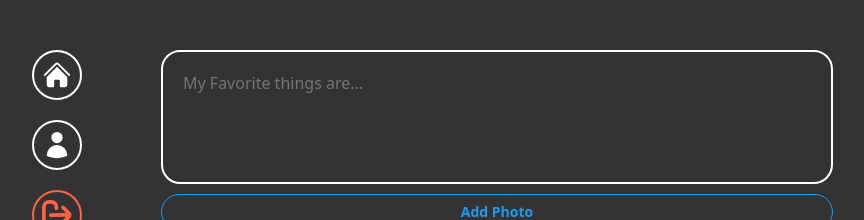
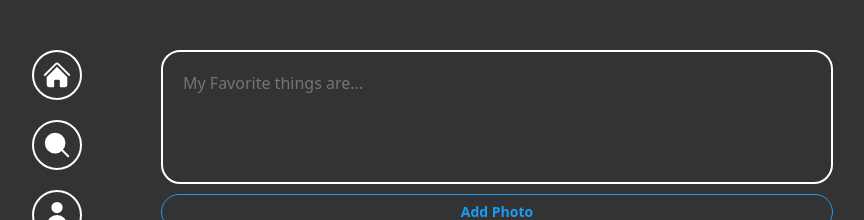
Before and after one commit to pollyjean/myfav, a React (Vite) app: page / in a window 1280 px wide. Shown: the top 220 px of the page, without its empty margins (237-1101 px from the left). Built offline with nearby package versions, Linux system fonts and the light colour scheme; no server answers; the database is empty; sample sign-in values are in the browser's storage.

Commit message:
:art: Add Search menu

```diff
--- a/src/Layout.tsx
+++ b/src/Layout.tsx
@@ -24,6 +24,23 @@ const Layout = () => {
             >
               <path d="M11.47 3.841a.75.75 0 0 1 1.06 0l8.69 8.69a.75.75 0 1 0 1.06-1.061l-8.689-8.69a2.25 2.25 0 0 0-3.182 0l-8.69 8.69a.75.75 0 1 0 1.061 1.06l8.69-8.689Z" />
               <path d="m12 5.432 8.159 8.159c.03.03.06.058.091.086v6.198c0 1.035-.84 1.875-1.875 1.875H15a.75.75 0 0 1-.75-.75v-4.5a.75.75 0 0 0-.75-.75h-3a.75.75 0 0 0-.75.75V21a.75.75 0 0 1-.75.75H5.625a1.875 1.875 0 0 1-1.875-1.875v-6.198a2.29 2.29 0 0 0 .091-.086L12 5.432Z" />
+            </svg>
+          </Link>
+        </MenuItem>
+        <MenuItem>
+          <Link to="/search">
+            <svg
+              xmlns="http://www.w3.org/2000/svg"
+              fill="none"
+              viewBox="0 0 24 24"
+              stroke-width="1.5"
+              stroke="currentColor"
+            >
+              <path
+                stroke-linecap="round"
+                stroke-linejoin="round"
+                d="m21 21-5.197-5.197m0 0A7.5 7.5 0 1 0 5.196 5.196a7.5 7.5 0 0 0 10.607 10.607Z"
+              />
             </svg>
           </Link>
         </MenuItem>
--- a/src/router.tsx
+++ b/src/router.tsx
@@ -5,6 +5,7 @@ import Profile from "./router/Profile";
 import Login from "./router/Login";
 import Join from "./router/Join";
 import ProtectedRoute from "./components/ProtectedRoute";
+import Search from "./router/Search";
 
 const router = createBrowserRouter([
   {
@@ -23,6 +24,10 @@ const router = createBrowserRouter([
         path: "/profile",
         element: <Profile />,
       },
+      {
+        path: "/search",
+        element: <Search />,
+      },
     ],
   },
   {
--- /dev/null
+++ b/src/router/Search.tsx
@@ -0,0 +1,9 @@
+const Search = () => {
+  return (
+    <div>
+      <h1>Search</h1>
+    </div>
+  );
+};
+
+export default Search;
```
